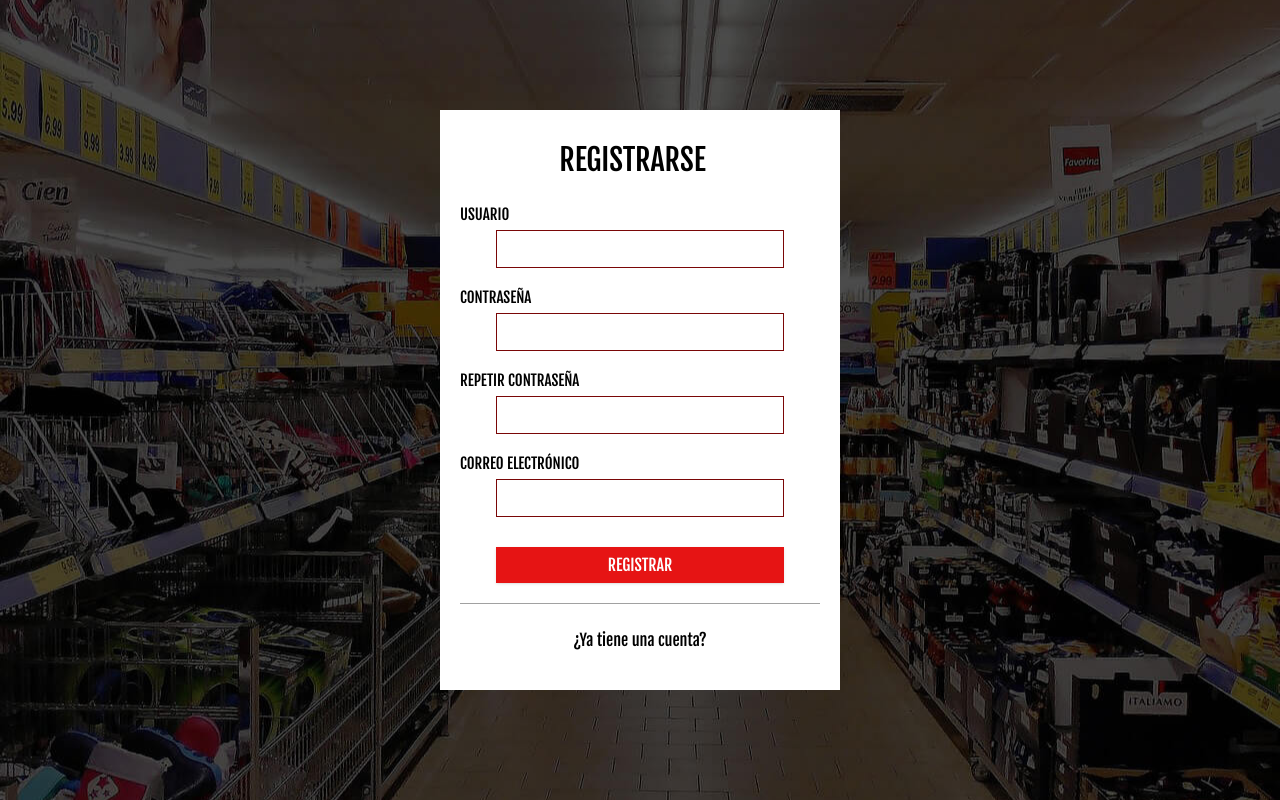
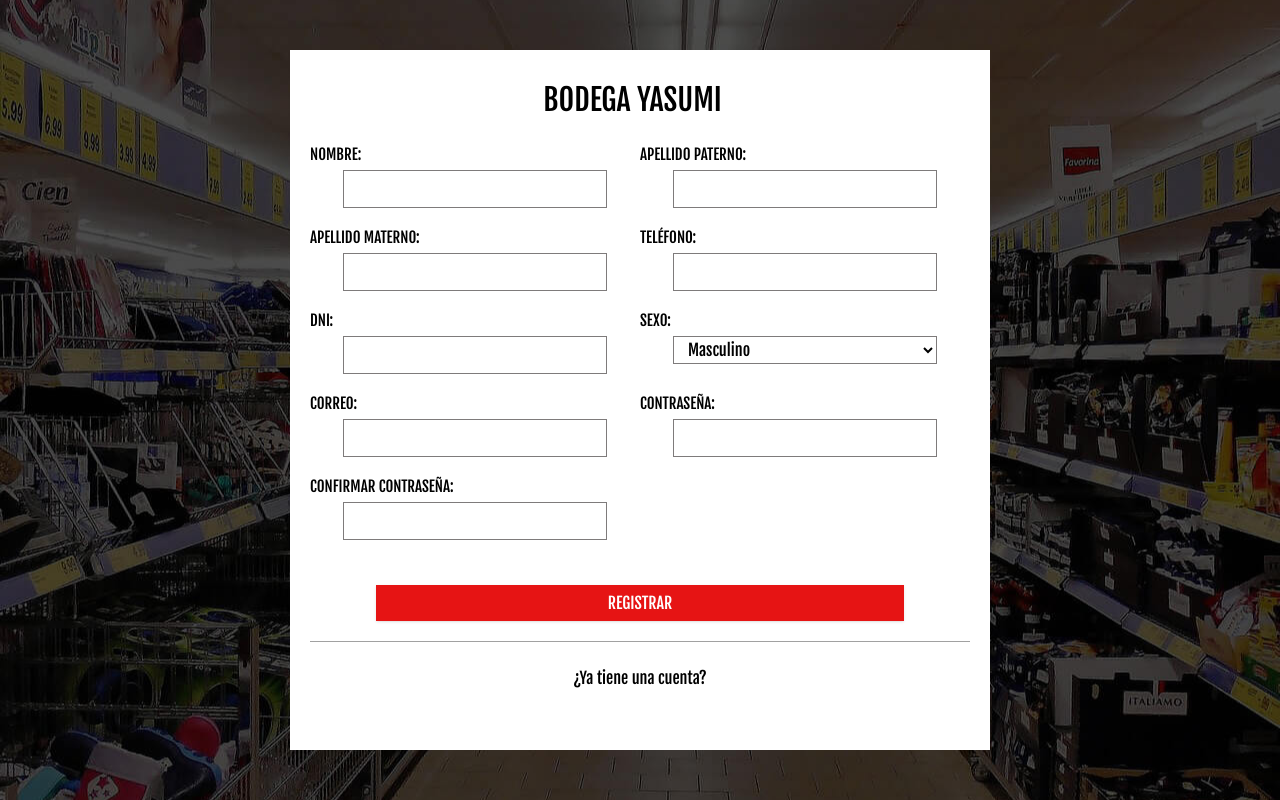
Before and after one commit to Sebas-TM/BodegaYasumiWeb, a React (Vite) app in the folder Bodega-Yasumi/: page /register in a window 1280 px wide. Built offline with nearby package versions, Linux system fonts and the light colour scheme.

Commit message:
register modificado

```diff
--- a/Bodega-Yasumi/src/assets/scss/components/register/register.scss
+++ b/Bodega-Yasumi/src/assets/scss/components/register/register.scss
@@ -20,7 +20,6 @@
 //     background-position: center;
 //     background-repeat: no-repeat;
 // }
-
 a {
     color: inherit;
     text-decoration: none
@@ -47,11 +46,16 @@ a {
 .register-html {
     // width: 100%;
     // height: 100%;
-    width: 40rem;
-    height: 58rem;
+    width: 70rem;
+    height: 70rem;
     position: absolute;
     padding: 2rem;
     background: #ffffff;
+}
+
+.register-form .sign-up-htm {
+    display: grid;
+    grid-template-columns: repeat(2, 1fr);
 }
 
 .register-html .sign-up-html {
@@ -122,6 +126,10 @@ a {
     background: rgba(255, 255, 255, 0.726);
 }
 
+.comboBox {
+    padding: 1rem;
+}
+
 .register-form .group input[data-type="password"] {
     -webkit-text-security: circle;
 }
@@ -143,7 +151,7 @@ a {
 }
 
 .register-form .group .input {
-    border: 1px solid #7a0707;
+    border: 1.5px solid #7e7b7b;
 }
 
 .register-form .group label .icon {
--- a/Bodega-Yasumi/src/pages/Register/Register.jsx
+++ b/Bodega-Yasumi/src/pages/Register/Register.jsx
@@ -4,26 +4,51 @@ const Register = () => {
     return (
         <div className="register-wrap">
             <div className="register-html">
-                <div className='headerreg'><label htmlFor="tab-2" className="tab">REGISTRARSE</label></div>
+                <div className='headerreg'><label htmlFor="tab-2" className="tab">Bodega Yasumi</label></div>
                 <form className="register-form">
                     <div className="sign-up-htm">
                         <div className="group">
-                            <label htmlFor="user" className="label">Usuario</label>
+                            <label htmlFor="user" className="label">Nombre:</label>
                             <input id="user" type="text" className="input" />
                         </div>
                         <div className="group">
-                            <label htmlFor="pass" className="label">Contraseña</label>
+                            <label htmlFor="user" className="label">Apellido paterno:</label>
+                            <input id="user" type="text" className="input" />
+                        </div>
+                        <div className="group">
+                            <label htmlFor="user" className="label">Apellido Materno:</label>
+                            <input id="user" type="text" className="input" />
+                        </div>
+                        <div className="group">
+                            <label htmlFor="user" className="label">Teléfono:</label>
+                            <input id="user" type="number" className="input" />
+                        </div>
+                        <div className="group">
+                            <label htmlFor="user" className="label">DNI:</label>
+                            <input id="user" type="number" className="input" />
+                        </div>
+                        <div className="group">
+                            <label htmlFor="user" className="label">Sexo:</label>
+                            <select name="" id="" className='input'>
+                            <option disabled value="0">Seleccionar</option>
+                            <option value="1">Masculino</option>
+                            <option value="2">Femenino</option>
+                            </select>
+                        </div>
+                        <div className="group">
+                            <label htmlFor="pass" className="label">Correo:</label>
+                            <input id="pass" type="email" className="input" data-type="password" />
+                        </div>
+                        <div className="group">
+                            <label htmlFor="pass" className="label">Contraseña:</label>
                             <input id="pass" type="password" className="input" data-type="password" />
                         </div>
                         <div className="group">
-                            <label htmlFor="pass" className="label">Repetir contraseña</label>
-                            <input id="pass" type="password" className="input" data-type="password" />
+                            <label htmlFor="pass" className="label">Confirmar contraseña:</label>
+                            <input id="pass" type="password" className="input" />
                         </div>
-                        <div className="group">
-                            <label htmlFor="pass" className="label">Correo electrónico</label>
-                            <input id="pass" type="text" className="input" />
-                        </div>
-                        <div className="group">
+                    </div>
+                    <div className="group">
                             <input type="submit" className="button button__register" value="Registrar" />
                         </div>
                         <div className="hr"></div>
@@ -32,7 +57,6 @@ const Register = () => {
                                 <Link to='/login'>¿Ya tiene una cuenta?</Link>
                             </label>
                         </div>
-                    </div>
                 </form>
             </div>
         </div>
```
